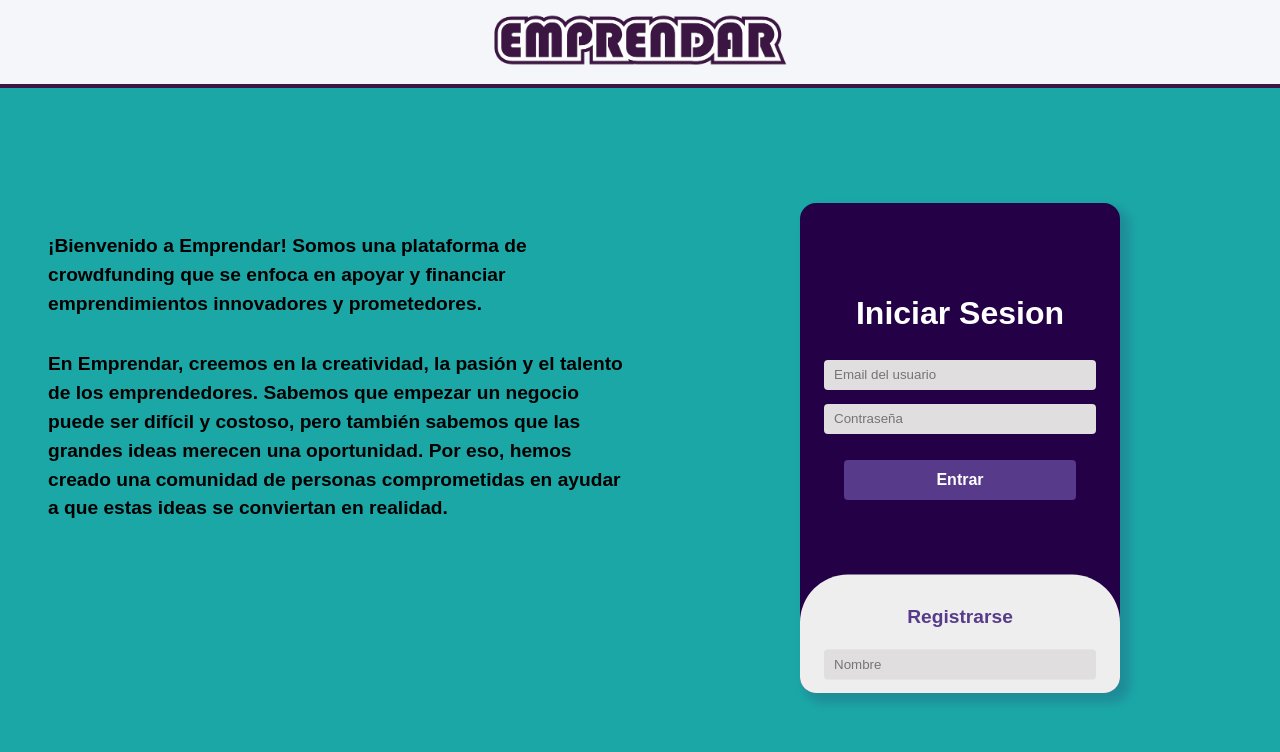
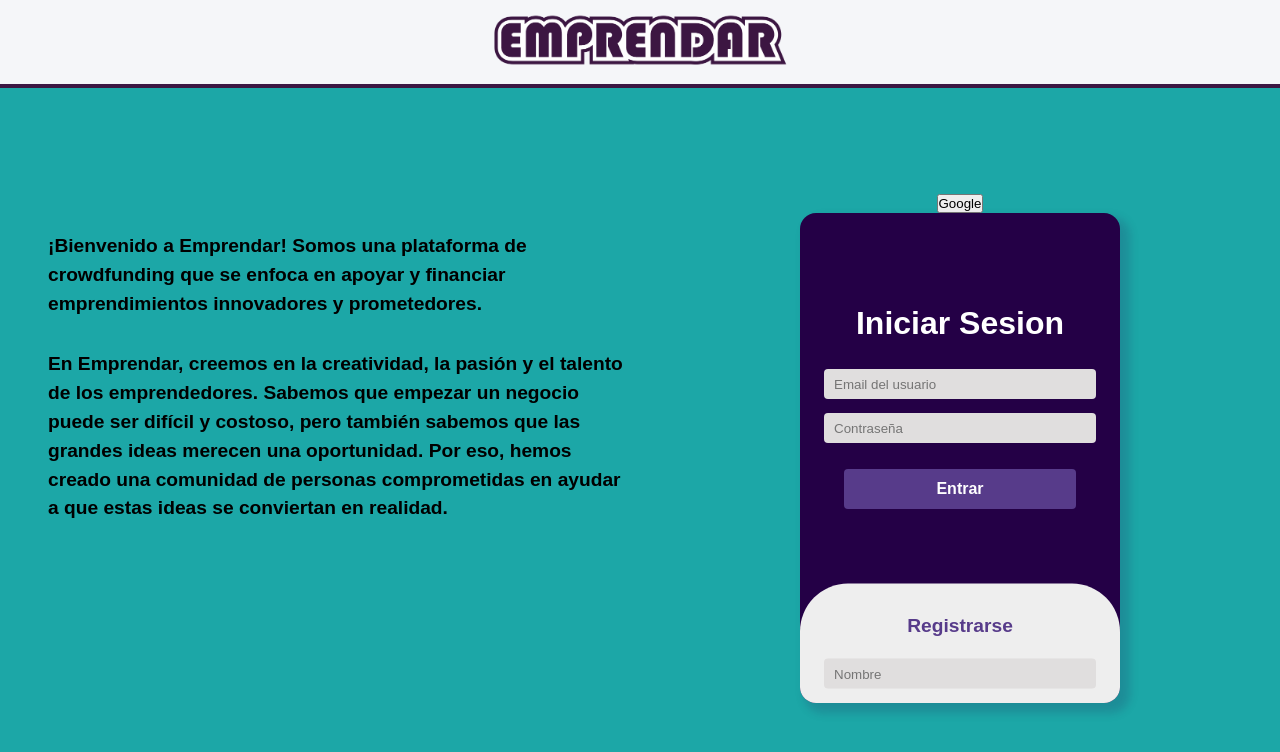
Before and after one commit to MauroMoyano/Emprendar_Front, a Next.js app: page / in a window 1280 px wide. Shown: the top 752 px of the page. Built offline with nearby package versions, Linux system fonts and the light colour scheme.

Commit message:
primeros pasos con el login de google

```diff
--- a/components/formLanding/formLanding.jsx
+++ b/components/formLanding/formLanding.jsx
@@ -119,6 +119,19 @@ export default function FormLanding() {
 
       {message && !message.includes('éxito') ? <p className={style.errorMessage}>{message}</p>: null}
 
+        <button onClick={() => {
+          window.open("http://localhost:3001/user/auth/google", "_blank", `location=none width=620 height=700 toolbar=no status=no menubar=no scrollbars=yes resizable=yes`)
+
+          window.addEventListener('message', event => {
+            if(event.origin === "http://localhost:3001") {
+              if(event.data) {
+                sessionStorage.setItem("user", JSON.stringify(event.data))
+                window.close()
+              }
+            }
+          })
+        }}>Google</button>
+
       <div className={style.main}>
         <input
           type="checkbox"
```
